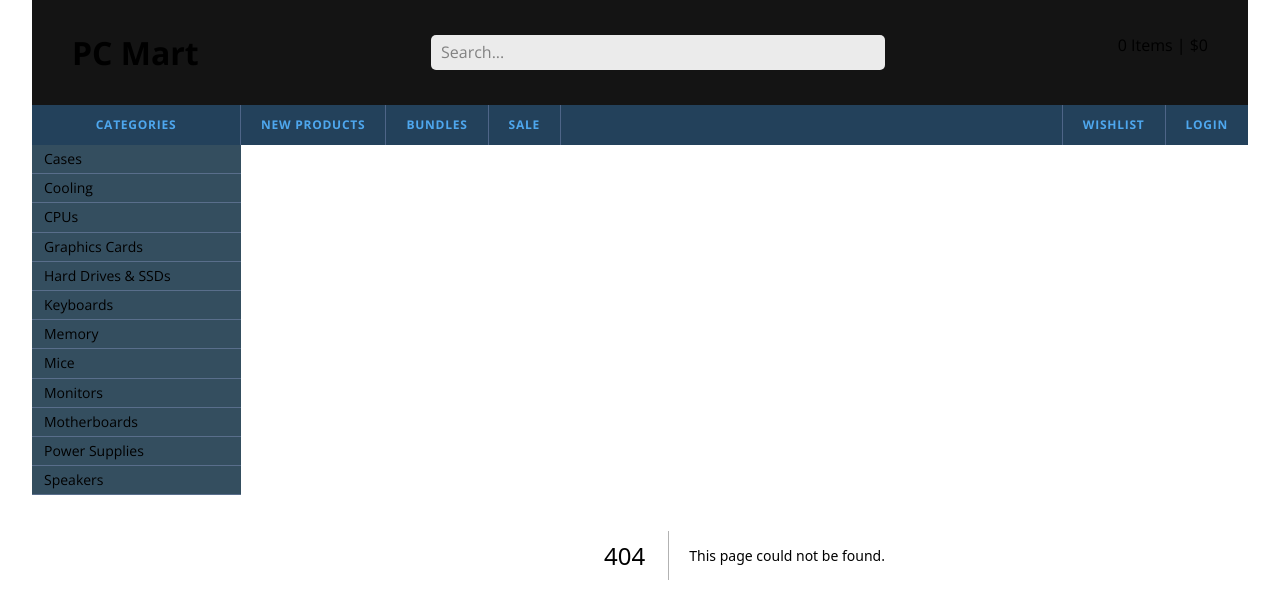
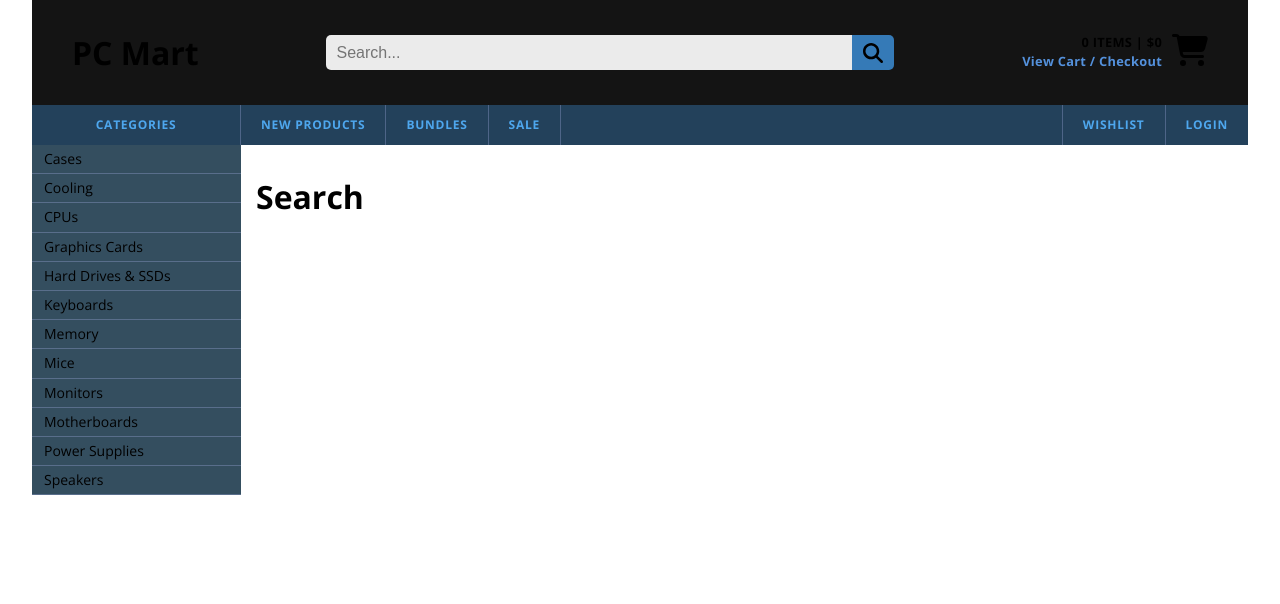
Before and after one commit to Crazyskip/pc-mart, a Next.js app: page /search in a window 1280 px wide. Before the commit this address had no page. Shown: the top 604 px of the page. Built offline with nearby package versions, Linux system fonts and the light colour scheme.

Commit message:
Add search functionality

```diff
--- a/components/header/Header.component.tsx
+++ b/components/header/Header.component.tsx
@@ -1,23 +1,31 @@
 import Link from "next/link";
 import {
-  CartPlaceholder,
+  CartContainer,
   CategoriesContainer,
+  Details,
   HeaderContainer,
   Logo,
   MainNav,
   NavigationContainer,
   NavLeft,
   NavRight,
-  SearchBarPlaceholder,
+  SearchBar,
+  SearchButton,
+  SearchForm,
   TopHeader,
 } from "./Header.styles";
 import { useAppDispatch, useAppSelector } from "../../store/hooks";
-import { useEffect } from "react";
+import { useEffect, useState } from "react";
 import { hydrate } from "../../store/slices/cartSlice";
+import { FontAwesomeIcon } from "@fortawesome/react-fontawesome";
+import { faCartShopping, faSearch } from "@fortawesome/free-solid-svg-icons";
+import { useRouter } from "next/router";
 
 const Header = () => {
+  const [searchInput, setSearchInput] = useState("");
   const cart = useAppSelector((state) => state.cart.items);
   const dispatch = useAppDispatch();
+  const router = useRouter();
 
   const cartValue = cart.reduce(
     (acc, item) => acc + item.price * item.quantity,
@@ -25,6 +33,22 @@ const Header = () => {
   );
 
   const cartItemCount = cart.reduce((acc, item) => acc + item.quantity, 0);
+
+  const handleChange = (e: React.ChangeEvent<HTMLInputElement>): void => {
+    setSearchInput(e.target.value);
+  };
+
+  const handleSubmit = (event: React.FormEvent<HTMLFormElement>): void => {
+    event.preventDefault();
+    if (searchInput === "") {
+      router.push("/");
+    } else {
+      router.push({
+        pathname: "/search",
+        query: { query: searchInput },
+      });
+    }
+  };
 
   useEffect(() => {
     const cartString = localStorage.getItem("cart");
@@ -39,12 +63,28 @@ const Header = () => {
         <Link href="/">
           <Logo>PC Mart</Logo>
         </Link>
-        <SearchBarPlaceholder>Search...</SearchBarPlaceholder>
-        <Link href="/cart" passHref legacyBehavior>
-          <CartPlaceholder>
-            {cartItemCount} Items | ${cartValue}
-          </CartPlaceholder>
-        </Link>
+        <SearchForm onSubmit={handleSubmit}>
+          <SearchBar
+            type="text"
+            placeholder="Search..."
+            value={searchInput}
+            onChange={handleChange}
+          />
+          <SearchButton>
+            <FontAwesomeIcon icon={faSearch} size="xl" />
+          </SearchButton>
+        </SearchForm>
+        <CartContainer>
+          <Details>
+            <Link href="/cart">
+              {cartItemCount} ITEMS | ${cartValue}
+            </Link>
+            <Link href="/cart">View Cart / Checkout</Link>
+          </Details>
+          <Link href="/cart">
+            <FontAwesomeIcon icon={faCartShopping} size="2xl" />
+          </Link>
+        </CartContainer>
       </TopHeader>
       <NavigationContainer>
         <CategoriesContainer>Categories</CategoriesContainer>
--- a/components/header/Header.styles.ts
+++ b/components/header/Header.styles.ts
@@ -19,28 +19,79 @@ export const Logo = styled.h1`
   line-height: 30px;
 `;
 
-export const SearchBarPlaceholder = styled.div`
+export const SearchForm = styled.form`
+  display: flex;
   width: 100%;
-  background-color: rgb(235, 235, 235);
-  min-height: 35px;
   order: 3;
   margin: 8px 0px;
 
-  color: rgb(130, 130, 130);
-  line-height: 35px;
-  padding: 0 10px;
-  border-radius: 5px;
-
   @media (${device.large}) {
-    width: 40%;
+    width: 50%;
     order: 2;
   }
 `;
 
-export const CartPlaceholder = styled.a`
-  display: inline-block;
+export const SearchBar = styled.input`
+  width: 100%;
+  background-color: rgb(235, 235, 235);
   min-height: 35px;
+  color: rgb(90, 90, 90);
+  line-height: 35px;
+  padding: 0 10px;
+  border: none;
+  font-size: 1rem;
+  border-bottom-left-radius: 5px;
+  border-top-left-radius: 5px;
+
+  &:focus {
+    outline: none;
+  }
+`;
+
+export const SearchButton = styled.button`
+  background-color: rgb(53, 122, 183);
+  min-height: 35px;
+  width: 45px;
+  border: none;
+  cursor: pointer;
+  border-bottom-right-radius: 5px;
+  border-top-right-radius: 5px;
+`;
+
+export const CartContainer = styled.div`
+  display: flex;
   order: 2;
+
+  svg {
+    &:hover {
+      color: rgb(84, 145, 220);
+    }
+  }
+`;
+
+export const Details = styled.div`
+  font-size: 0.8rem;
+  font-weight: 700;
+  text-align: right;
+  padding-right: 10px;
+  letter-spacing: 0.3px;
+
+  a {
+    display: block;
+    margin-bottom: 2px;
+
+    &:hover {
+      color: rgb(84, 145, 220);
+    }
+  }
+
+  a:nth-child(2) {
+    color: rgb(84, 145, 220);
+
+    &:hover {
+      color: rgb(53, 122, 183);
+    }
+  }
 `;
 
 export const NavigationContainer = styled.div`
--- /dev/null
+++ b/config/index.ts
@@ -0,0 +1,3 @@
+const dev = process.env.NODE_ENV !== "production";
+
+export const server = dev ? "http://localhost:3000" : "";
--- /dev/null
+++ b/pages/api/search/[query].ts
@@ -0,0 +1,44 @@
+import type { NextApiRequest, NextApiResponse } from "next";
+import { TypeProduct } from "../../../common/content-types";
+import client from "../../../lib/contentful";
+
+type Data = {
+  products: TypeProduct[];
+};
+
+const Search = async (req: NextApiRequest, res: NextApiResponse<Data>) => {
+  const {
+    query: { query },
+    method,
+  } = req;
+
+  if (method === "GET") {
+    // Search products via name
+    const namePromise = client.getEntries({
+      content_type: "product",
+      "fields.name[match]": query,
+    });
+
+    // Search products via all fields
+    const searchPromise = client.getEntries({
+      content_type: "product",
+      query: query,
+    });
+
+    const responses = await Promise.all([namePromise, searchPromise]);
+
+    // Filter products for duplicates
+    const products = [...responses[0].items, ...responses[1].items].filter(
+      (product, index, self) =>
+        self.findIndex((a) => a.sys.id === product.sys.id) === index
+    );
+
+    return res.status(200).json({
+      products: products as TypeProduct[],
+    });
+  }
+
+  return res.status(400);
+};
+
+export default Search;
--- /dev/null
+++ b/pages/search.tsx
@@ -0,0 +1,43 @@
+import type { NextPage } from "next";
+import Head from "next/head";
+import { useRouter } from "next/router";
+import { useEffect, useState } from "react";
+import { TypeProduct } from "../common/content-types";
+import Product from "../components/product/Product.component";
+import { server } from "../config";
+
+const Search: NextPage = () => {
+  const router = useRouter();
+  const searchQuery = router.query.query;
+
+  const [products, setProducts] = useState<TypeProduct[]>([]);
+
+  const getSearch = async (query: string) => {
+    const res = await fetch(`${server}/api/search/${query}`);
+    const searchProducts = await res.json();
+    setProducts(searchProducts.products);
+  };
+
+  useEffect(() => {
+    if (searchQuery) {
+      getSearch(String(searchQuery));
+    }
+  }, [searchQuery]);
+
+  return (
+    <>
+      <Head>
+        <title>PC Mart</title>
+        <meta name="description" content="Pc part shop" />
+        <link rel="icon" href="/favicon.ico" />
+      </Head>
+
+      <h1>Search</h1>
+      {products.map((product) => (
+        <Product key={product.sys.id} product={product.fields} />
+      ))}
+    </>
+  );
+};
+
+export default Search;
```
